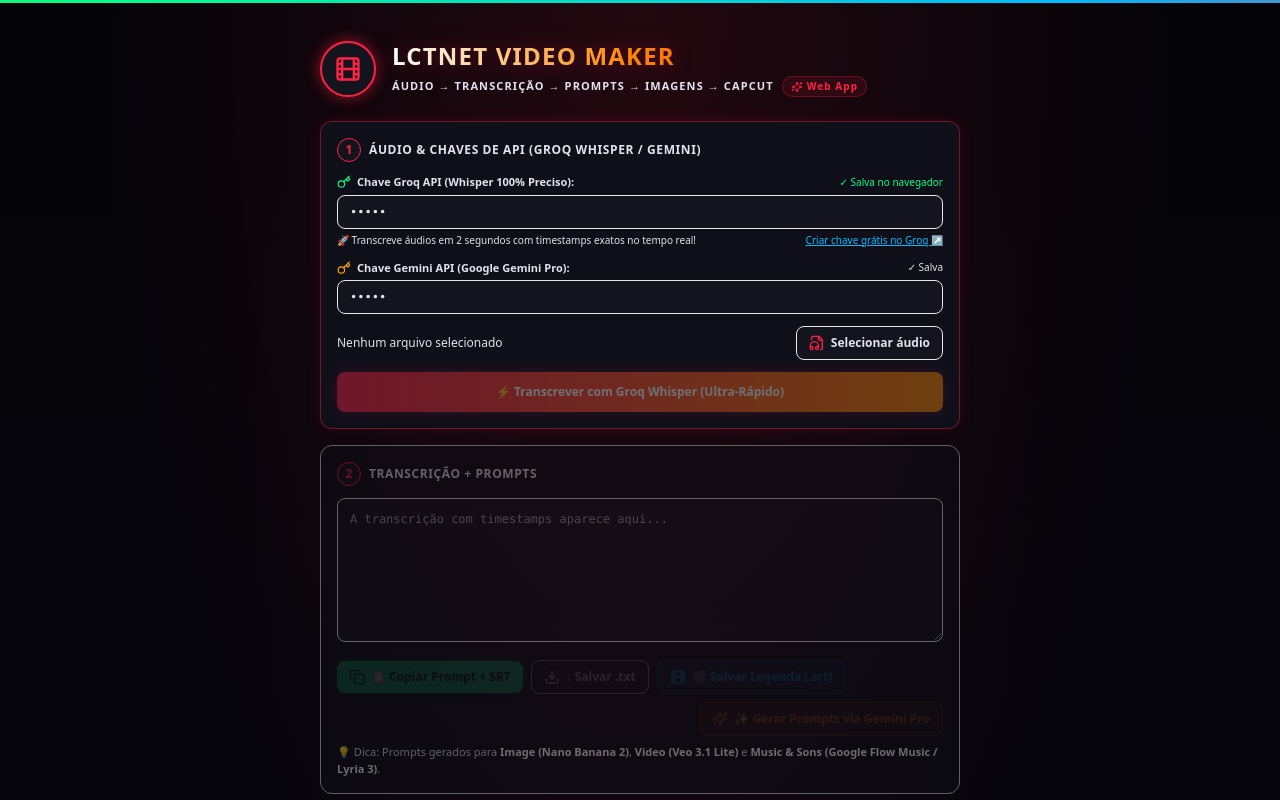
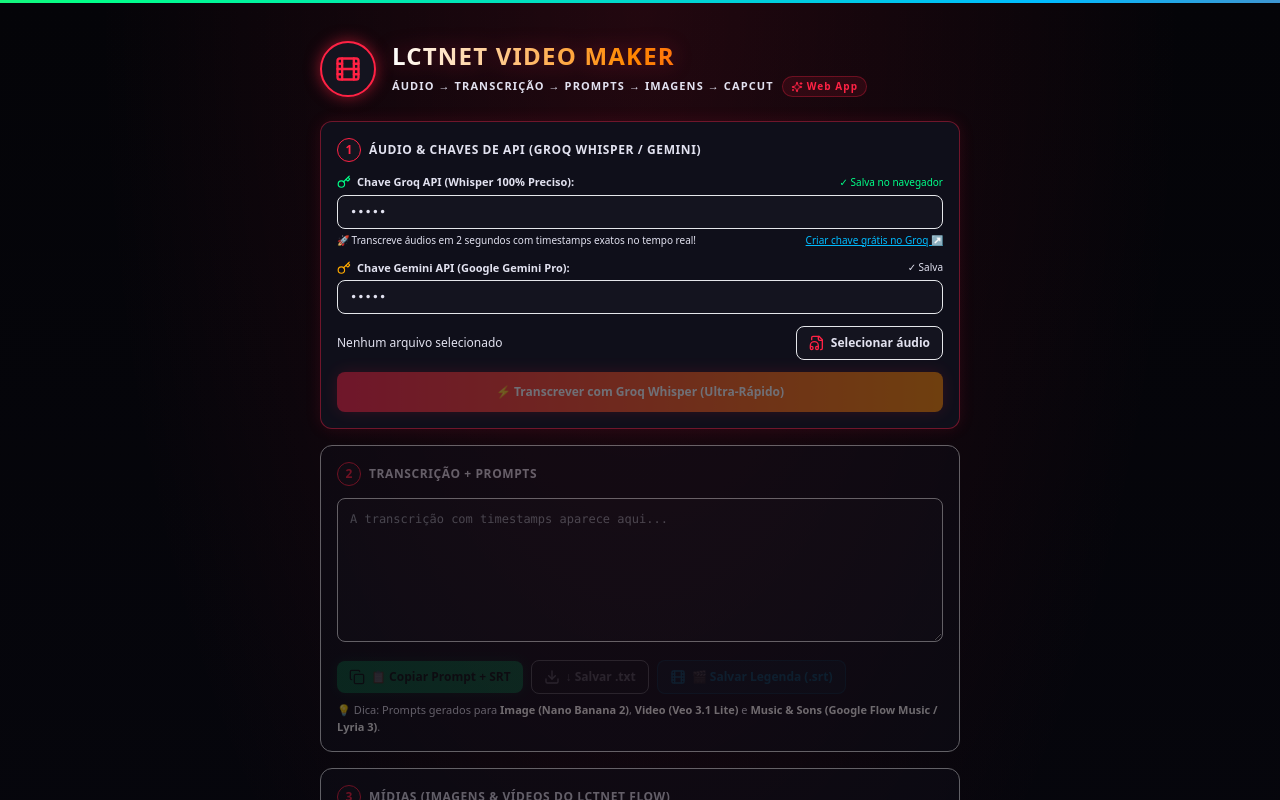
Before and after one commit to leptoledo/video-maker, a Next.js app: page / in a window 1280 px wide. Shown: the top 800 px of the page. Built offline with nearby package versions, Linux system fonts and the light colour scheme; no server answers.

Commit message:
fix: remover botao de gerar prompts via Gemini Pro

```diff
--- a/app/page.tsx
+++ b/app/page.tsx
@@ -1047,18 +1047,6 @@
               <span>🎬 Salvar Legenda (.srt)</span>
             </button>
 
-            <button
-              onClick={handleGenPromptsAI}
-              disabled={!srtText || isGenPrompts}
-              className="inline-flex items-center gap-1.5 px-3 py-2 rounded-lg font-bold text-xs bg-orange/15 border border-orange/40 text-orange ml-auto hover:-translate-y-0.5 transition-all disabled:opacity-30"
-            >
-              {isGenPrompts ? (
-                <Loader2 className="w-4 h-4 animate-spin" />
-              ) : (
-                <Sparkles className="w-4 h-4" />
-              )}
-              <span>✨ Gerar Prompts via Gemini Pro</span>
-            </button>
           </div>
 
           <div className="text-[11px] text-text-muted/70 mt-2">
```
Also changed, not shown: 1 other file (tests, documents, lock files or other folders).
